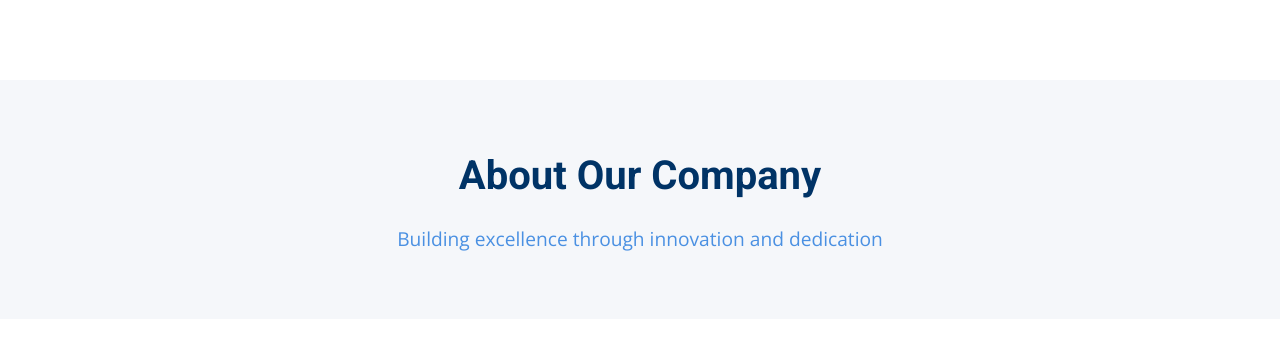
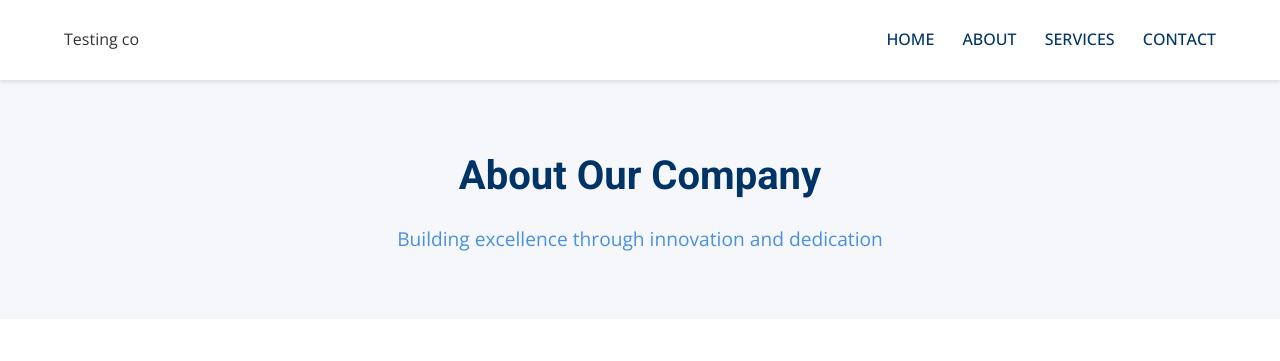
Before and after one commit to prairiegiraffe/testing-co, a website: page about.html in a window 1280 px wide. Shown: the top 361 px of the page. Drawn offline with nearby package versions, Linux system fonts and the light colour scheme.

Commit message:
Update about.html via web editor

```diff
--- a/about.html
+++ b/about.html
@@ -14,6 +14,31 @@
             line-height: 1.6;
             color: #333333;
             background: #FFFFFF;
+        }
+        header {
+            height: 80px;
+            background: #FFFFFF;
+            box-shadow: 0 2px 4px rgba(0,0,0,0.1);
+            position: fixed;
+            width: 100%;
+            top: 0;
+            z-index: 1000;
+        }
+        nav {
+            max-width: 1200px;
+            margin: 0 auto;
+            padding: 0 24px;
+            height: 100%;
+            display: flex;
+            justify-content: space-between;
+            align-items: center;
+        }
+        nav a {
+            color: #003366;
+            text-decoration: none;
+            font-weight: 500;
+            text-transform: uppercase;
+            margin-left: 24px;
         }
         .container {
             max-width: 1200px;
@@ -140,9 +165,18 @@
     </style>
 </head>
 <body>
-    <!-- Header/Navigation would go here -->
+    <header>
+        <nav>
+            <div class="logo">Testing co</div>
+            <div class="nav-links">
+                <a href="index.html">Home</a>
+                <a href="about.html">About</a>
+                <a href="services.html">Services</a>
+                <a href="contact.html">Contact</a>
+            </div>
+        </nav>
+    </header>
 
-    <!-- Main Hero Section -->
     <section class="hero">
         <div class="container">
             <h1>About Our Company</h1>
@@ -150,7 +184,6 @@
         </div>
     </section>
 
-    <!-- Company Intro Section -->
     <section class="company-intro">
         <div class="container">
             <div class="content">
@@ -172,7 +205,6 @@
         </div>
     </section>
 
-    <!-- Team Section -->
     <section id="team" class="team-grid">
         <div class="container">
             <h2>Our Expert Team</h2>
@@ -200,7 +232,6 @@
         </div>
     </section>
 
-    <!-- Values Section -->
     <section class="values-section">
         <div class="container">
             <h2>Our Core Values</h2>
@@ -220,7 +251,5 @@
             </div>
         </div>
     </section>
-
-    <!-- Footer would go here -->
 </body>
 </html>
```
